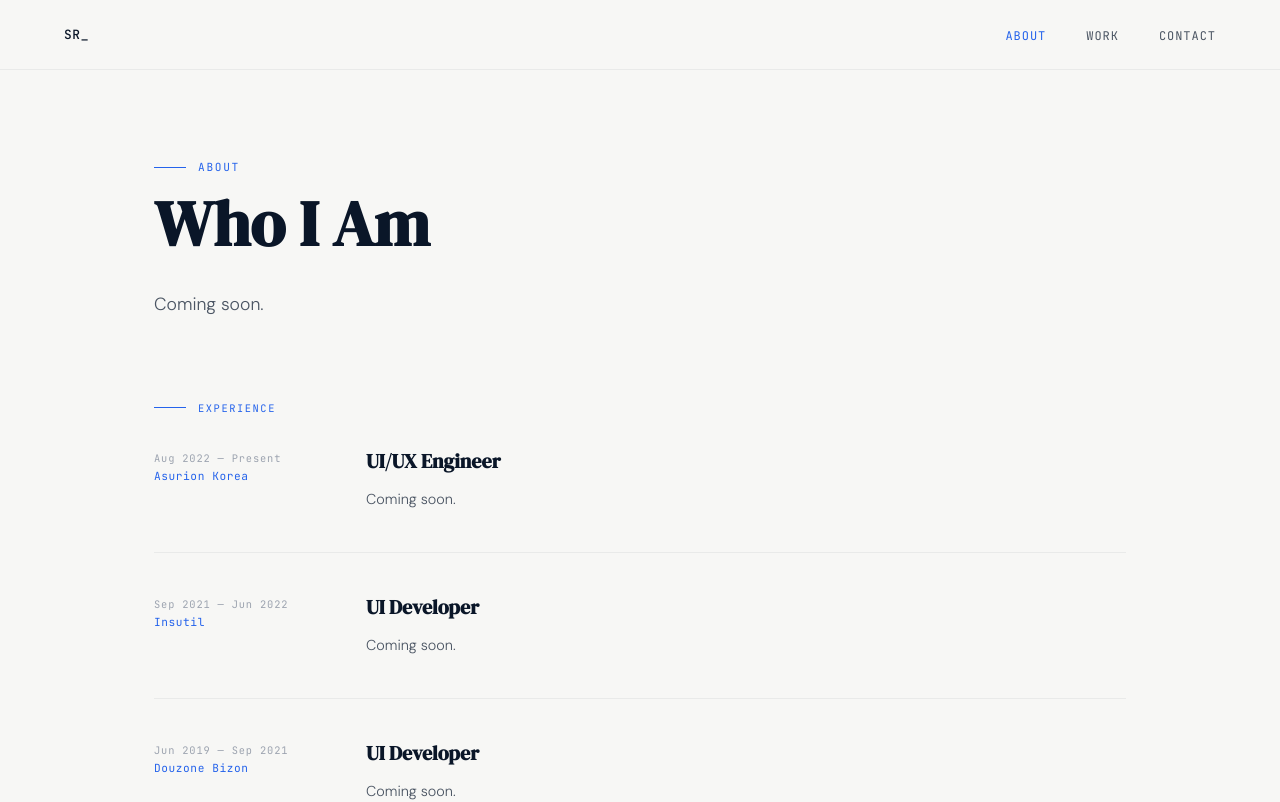
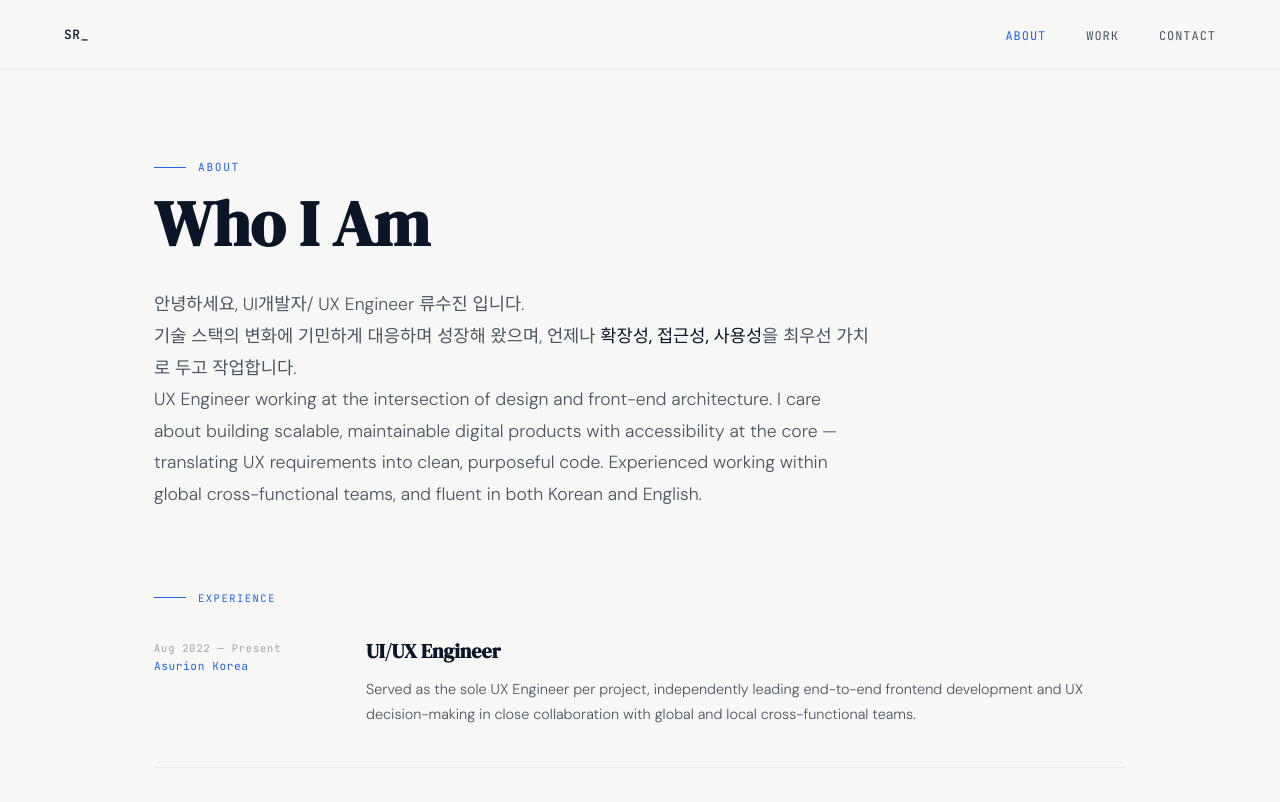
Before and after one commit to rocksujin/sujin-portfolio, a Next.js app: page /about in a window 1280 px wide. Shown: the top 802 px of the page. Built offline with nearby package versions, Linux system fonts and the light colour scheme.

Commit message:
feat: about page description, experience draft

```diff
--- a/src/app/about/page.tsx
+++ b/src/app/about/page.tsx
@@ -5,19 +5,19 @@ const experience = [
     period: 'Aug 2022 — Present',
     company: 'Asurion Korea',
     role: 'UI/UX Engineer',
-    desc: 'Coming soon.',
-  },
+    desc: 'Served as the sole UX Engineer per project, independently leading end-to-end frontend development and UX decision-making in close collaboration with global and local cross-functional teams.',
+},
   {
     period: 'Sep 2021 — Jun 2022',
     company: 'Insutil',
     role: 'UI Developer',
-    desc: 'Coming soon.',
+    desc: 'Led end-to-end UI development for landing pages and critical internal network systems, including on-site deployment support for Incheon Airport. Collaborated directly with designers and mentored a junior designer.',
   },
   {
     period: 'Jun 2019 — Sep 2021',
     company: 'Douzone Bizon',
     role: 'UI Developer',
-    desc: 'Coming soon.',
+    desc: 'Developed responsive, high-performance web interfaces for B2B platforms — including complex streaming and finance modules — with accessibility and SEO best practices applied through semantic HTML and Open Graph markup.',
   },
 ]
 
@@ -55,7 +55,9 @@ export default function About() {
         <p className={styles.label}>About</p>
         <h1 className={styles.title}>Who I Am</h1>
         <p className={styles.intro}>
-          Coming soon.
+            안녕하세요, UI개발자/ UX Engineer 류수진 입니다. <br />
+            기술 스택의 변화에 기민하게 대응하며 성장해 왔으며, 언제나 <strong>확장성, 접근성, 사용성</strong>을 최우선 가치로 두고 작업합니다.<br />
+        UX Engineer working at the intersection of design and front-end architecture. I care about building scalable, maintainable digital products with accessibility at the core — translating UX requirements into clean, purposeful code. Experienced working within global cross-functional teams, and fluent in both Korean and English.
         </p>
       </div>
 
```
